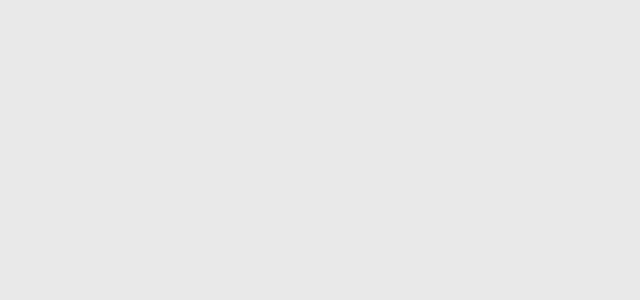
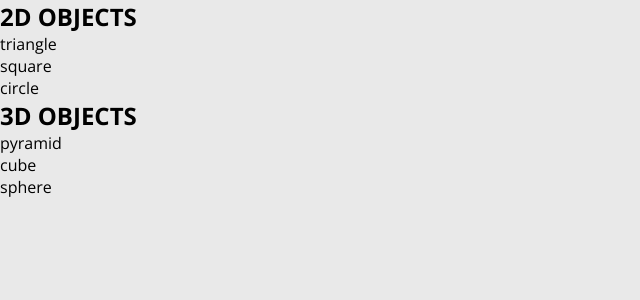
Before and after one commit to webuxmotion/geomshop, a React (Create React App) app: page /shop in a window 1280 px wide. Shown: the top 300 px of the page, without its empty margins (0-640 px from the left). Built offline with nearby package versions, Linux system fonts and the light colour scheme.

Commit message:
Create ShopPage and CollectionPreview markup
- Create CollectionPreview component
- Add products data in constants
- Add /shop route

```diff
--- a/src/App.js
+++ b/src/App.js
@@ -1,12 +1,13 @@
 import React from 'react';
 import { Switch, Route } from 'react-router-dom';
 
-import { HomePage } from './pages';
+import { HomePage, ShopPage } from './pages';
 
 function App() {
   return (
     <Switch>
       <Route exact path='/' component={HomePage} />
+      <Route exact path='/shop' component={ShopPage} />
     </Switch>
   );
 }
--- /dev/null
+++ b/src/components/collection-preview/collection-preview.js
@@ -0,0 +1,15 @@
+import React from 'react';
+
+const CollectionPreview = ({ title, items }) => (
+  <div className="collection-preview">
+    <h2 className="collection-preview__tilte">{title.toUpperCase()}</h2>
+    { items
+      .filter((item, idx) => idx < 4)
+      .map(item => (
+        <div key={item.id}>{item.name}</div>
+      ))
+    }
+  </div>
+)
+
+export default CollectionPreview;
--- /dev/null
+++ b/src/components/collection-preview/collection-preview.scss
@@ -0,0 +1,3 @@
+.collection-preview {
+
+}
--- a/src/components/imports.scss
+++ b/src/components/imports.scss
@@ -1,2 +1,3 @@
 @import './category-list/category-list.scss';
 @import './category-menu-item/category-menu-item.scss';
+@import './collection-preview/collection-preview.scss';
--- a/src/components/index.js
+++ b/src/components/index.js
@@ -1,7 +1,9 @@
 import CategoryList from './category-list/category-list';
 import CategoryMenuItem from './category-menu-item/category-menu-item';
+import CollectionPreview from './collection-preview/collection-preview';
 
 export {
   CategoryList,
   CategoryMenuItem,
+  CollectionPreview,
 }
--- a/src/constants/index.js
+++ b/src/constants/index.js
@@ -1,5 +1,7 @@
 import categories from './categories';
+import products from './products';
 
 export {
   categories,
+  products,
 }
--- /dev/null
+++ b/src/constants/products.js
@@ -0,0 +1,54 @@
+const products = [
+  {
+    id: 1,
+    title: '2d Objects',
+    routeName: '2d-objects',
+    items: [
+      {
+        id: 1,
+        name: 'triangle',
+        imageUrl: '/items/2d/triangle.svg',
+        price: 156
+      },
+      {
+        id: 2,
+        name: 'square',
+        imageUrl: '/items/2d/square.svg',
+        price: 256
+      },
+      {
+        id: 3,
+        name: 'circle',
+        imageUrl: '/items/2d/circle.svg',
+        price: 360
+      },
+    ]
+  },
+  {
+    id: 2,
+    title: '3d Objects',
+    routeName: '3d-objects',
+    items: [
+      {
+        id: 1,
+        name: 'pyramid',
+        imageUrl: '/items/3d/pyramid.svg',
+        price: 156
+      },
+      {
+        id: 2,
+        name: 'cube',
+        imageUrl: '/items/3d/cube.svg',
+        price: 256
+      },
+      {
+        id: 3,
+        name: 'sphere',
+        imageUrl: '/items/3d/sphere.svg',
+        price: 360
+      },
+    ]
+  }
+];
+
+export default products;
--- a/src/pages/imports.scss
+++ b/src/pages/imports.scss
@@ -1 +1,2 @@
 @import './home-page/home-page.scss';
+@import './shop-page/shop-page.scss';
--- a/src/pages/index.js
+++ b/src/pages/index.js
@@ -1,5 +1,7 @@
 import HomePage from './home-page/home-page';
+import ShopPage from './shop-page/shop-page';
 
 export {
   HomePage,
+  ShopPage,
 }
--- /dev/null
+++ b/src/pages/shop-page/shop-page.js
@@ -0,0 +1,24 @@
+import React, { Component } from 'react';
+
+import { products } from '../../constants';
+import { CollectionPreview } from '../../components';
+
+class ShopPage extends Component {
+  state = {
+    collections: products
+  }
+
+  render() {
+    const { collections } = this.state;
+
+    return (
+      <div className="shop-page">
+        { collections.map(collection => (
+          <CollectionPreview key={collection.id} {...collection} />
+        ))}
+      </div>
+    )
+  }
+}
+
+export default ShopPage;
```
Also changed, not shown: src/pages/shop-page/shop-page.scss (added).
